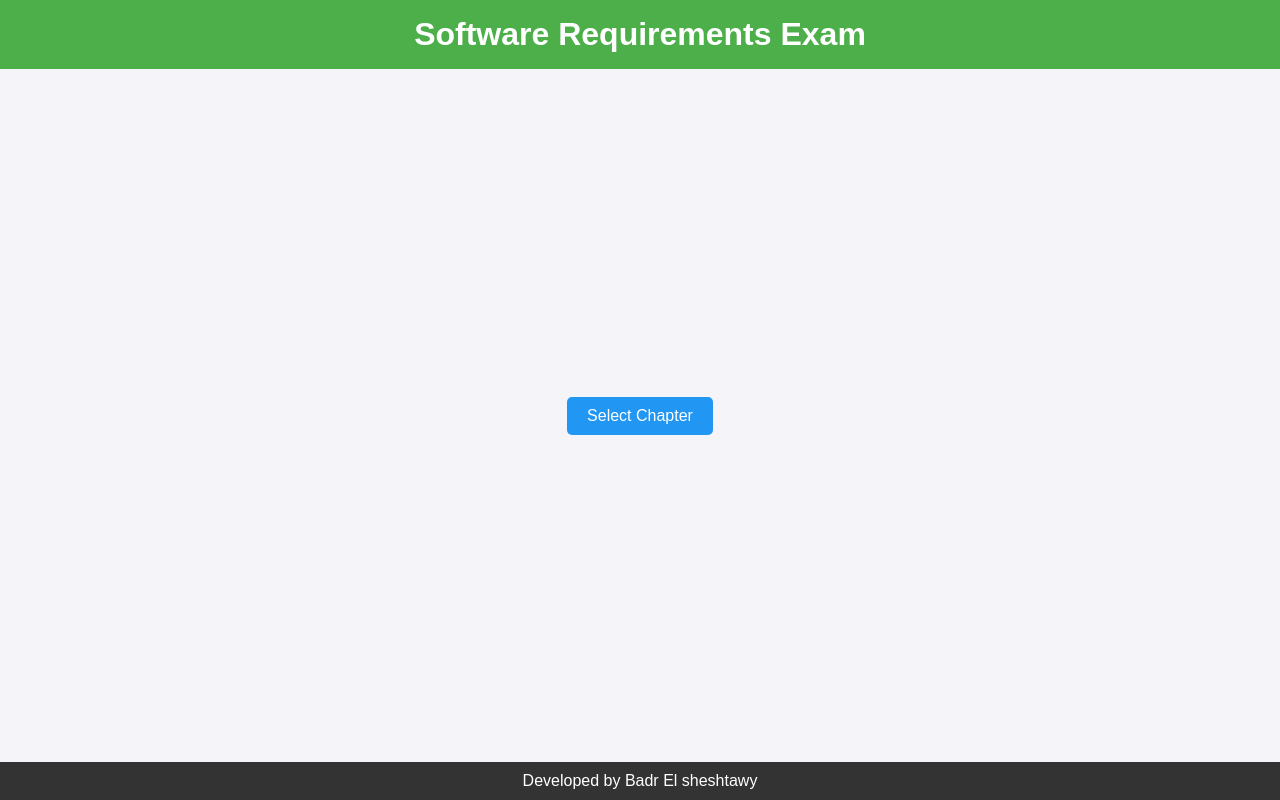
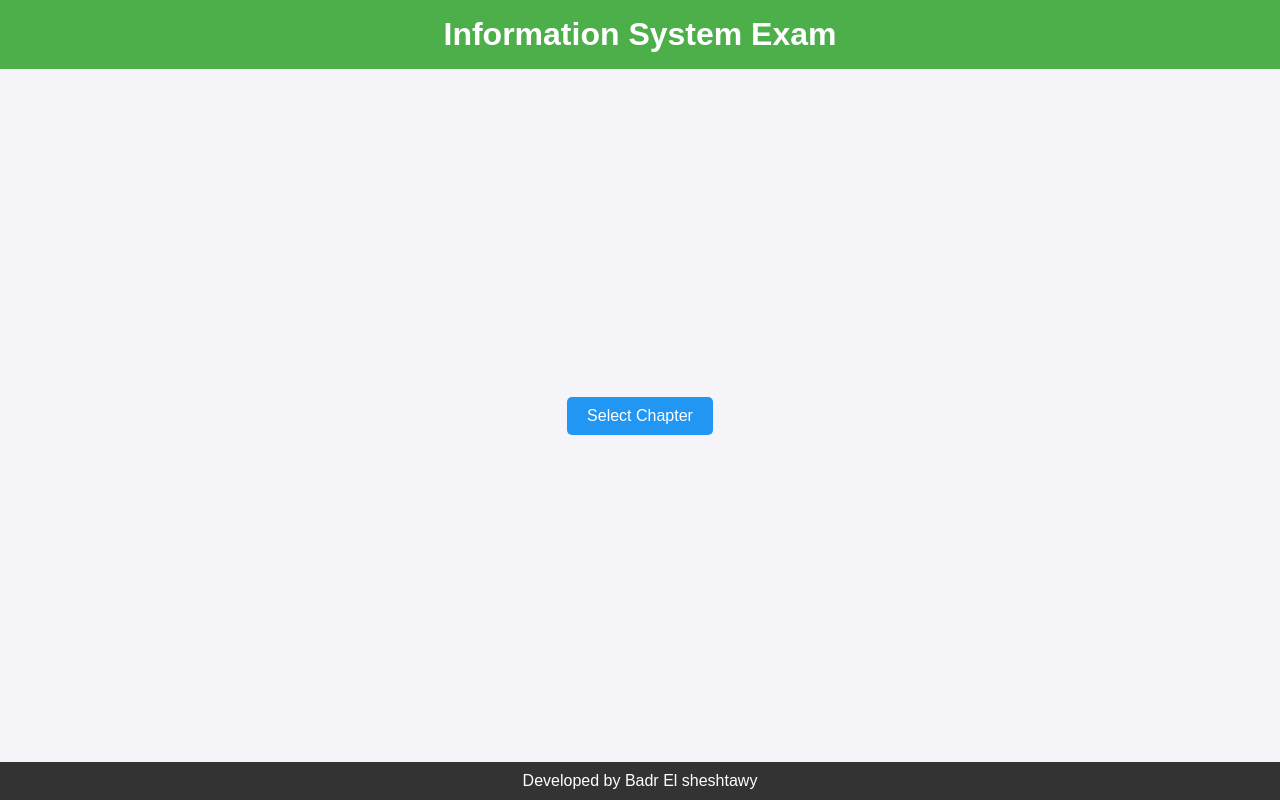
Before and after one commit to Elsheshtawwy/info, a plain HTML site: page index.html in a window 1280 px wide. Drawn offline with Linux system fonts and the light colour scheme.

Commit message:
Add files via upload

```diff
--- a/index.html
+++ b/index.html
@@ -3,7 +3,7 @@
 <head>
     <meta charset="UTF-8">
     <meta name="viewport" content="width=device-width, initial-scale=1.0">
-    <title>Software Requirements Exam</title>
+    <title>Information System Exam</title>
     <style>
         body {
             font-family: Arial, sans-serif;
@@ -134,7 +134,7 @@
 </head>
 <body>
     <header>
-        <h1>Software Requirements Exam</h1>
+        <h1>Information System Exam</h1>
     </header>
     <main>
         <div class="button-container">
```
